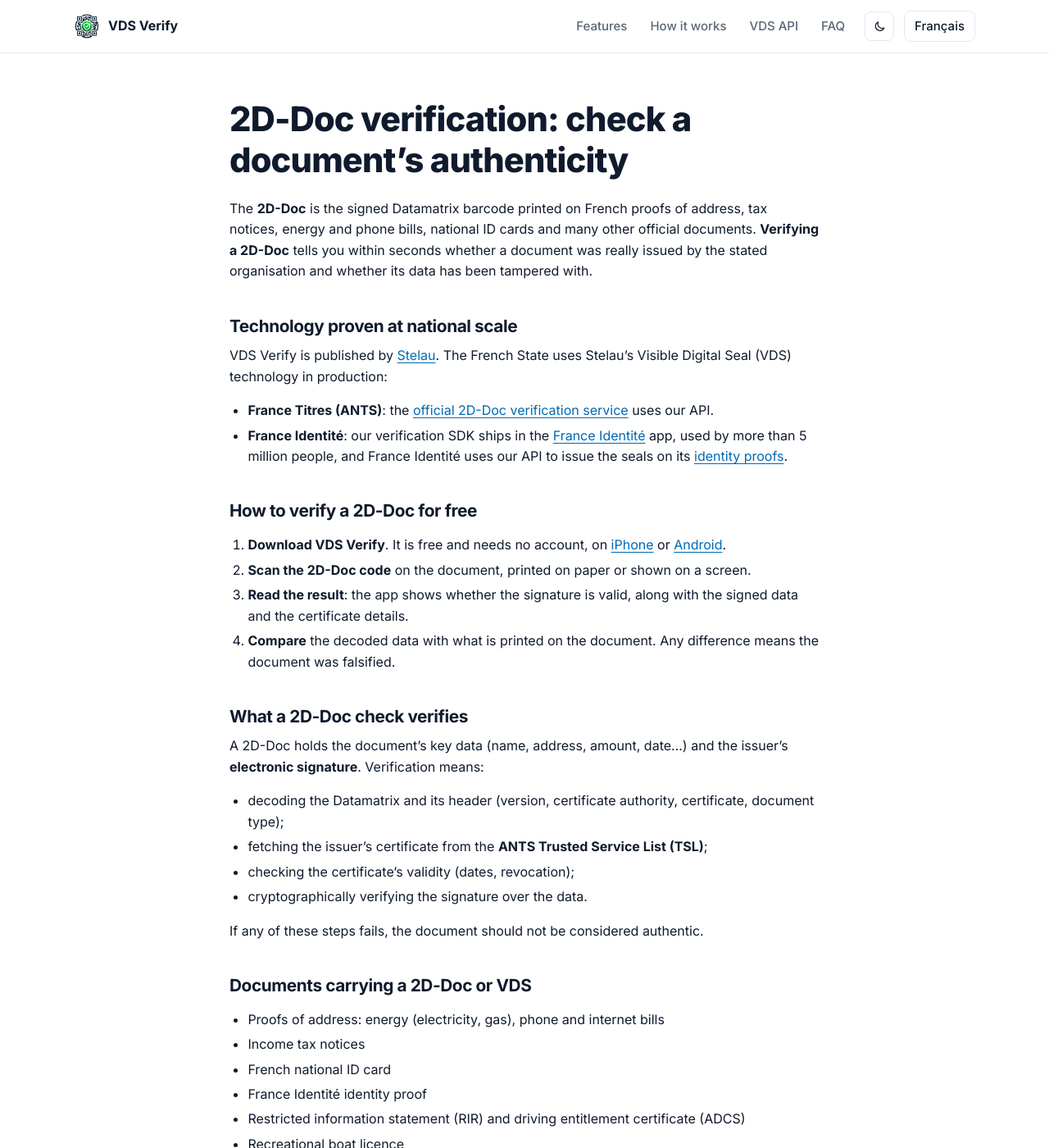
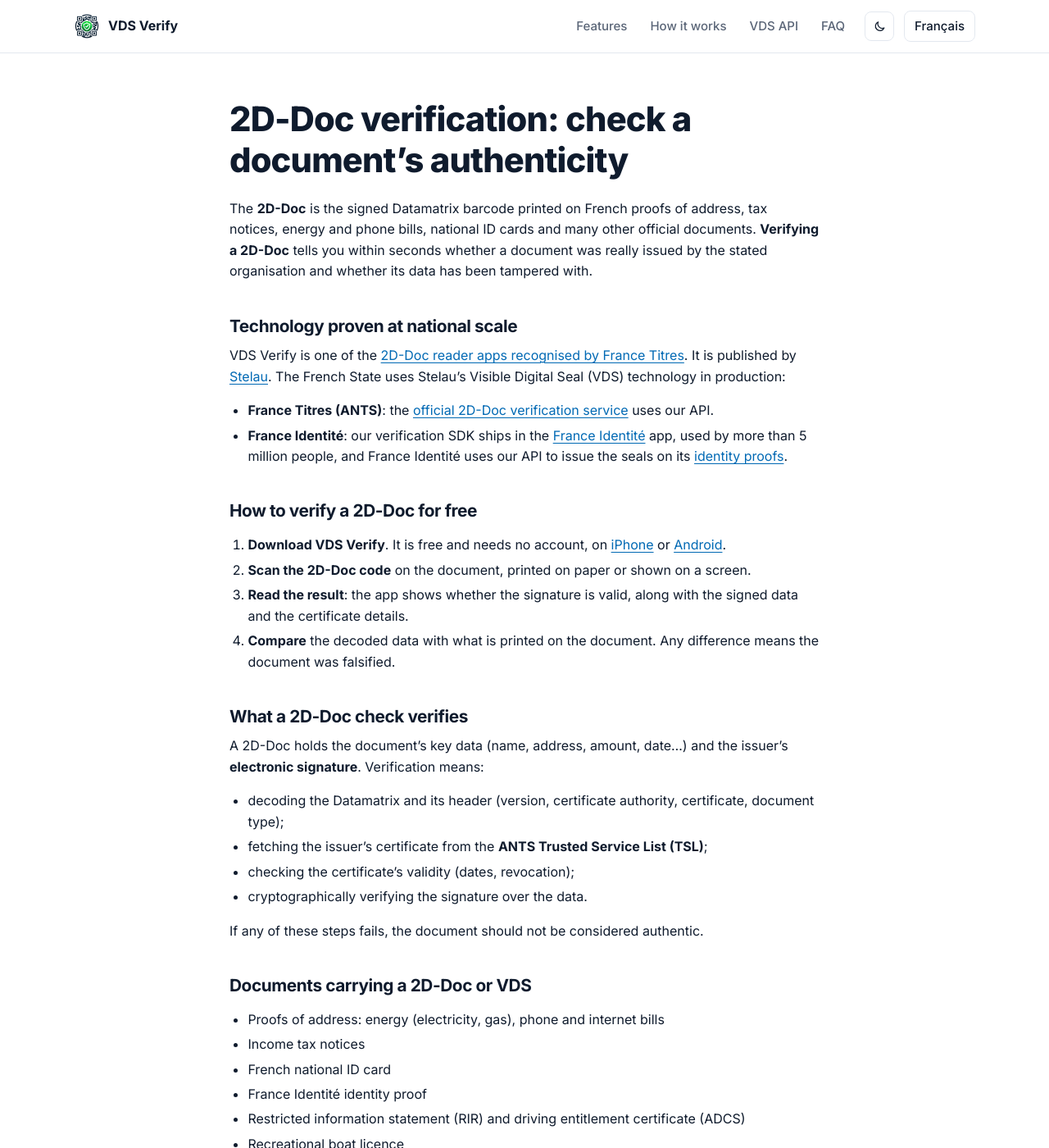
Before and after one commit to stelauconseil/vds-verify, a Jekyll site: the page built from docs/en/2d-doc-verification.md, in a window 1280 px wide and 1400 px high. Shown: the whole window at 82% size. Built offline with Jekyll 4.4.1, drawn with Linux system fonts in a browser that asks for light colours.

Commit message:
feat: Update documentation and UI to highlight recognition by France Titres for 2D-Doc reader app

```diff
--- a/docs/_data/i18n.yml
+++ b/docs/_data/i18n.yml
@@ -27,6 +27,7 @@ fr:
         title: Vérifiez un 2D-Doc ou un CEV <span>en un scan.</span>
         lead: VDS Verify décode et vérifie les Cachets Électroniques Visibles (CEV) apposés sur les documents officiels, factures et justificatifs, et contrôle leur signature auprès de la liste de confiance de l'ANTS.
         alt: Écran de résultat de VDS Verify affichant un CEV valide
+        recognized: Application reconnue par France Titres (ANTS)
     trust: Notre SDK de vérification est intégré à l'app France Identité (plus de 5 millions d'utilisateurs) et notre API est celle utilisée par France Identité pour générer ses CEV et par le service de vérification 2D-Doc de France Titres (ANTS).
     trust_link: En savoir plus
     features:
@@ -131,6 +132,7 @@ en:
         title: Verify a 2D-Doc or VDS <span>in one scan.</span>
         lead: VDS Verify decodes and verifies Visible Digital Seals (VDS) printed on official documents, bills and certificates, and checks their signature against the ANTS trusted list.
         alt: VDS Verify result screen showing a valid seal
+        recognized: App recognised by France Titres (ANTS)
     trust: Our verification SDK ships in the France Identité app (5M+ users), and our API is the one used by France Identité to issue its seals and by the France Titres (ANTS) 2D-Doc verification service.
     trust_link: Learn more
     features:
--- a/docs/_layouts/home.html
+++ b/docs/_layouts/home.html
@@ -41,6 +41,7 @@ layout: default
       <h1>{{ t.hero.title }}</h1>
       <p class="lead">{{ t.hero.lead }}</p>
       {% include store-badges.html t=t %}
+      <p class="recognized">{% include icon.html name="check" %} <a href="https://ants.gouv.fr/nos-missions/les-solutions-numeriques/2d-doc#comment-lire-un-2d-doc-">{{ t.hero.recognized }}</a></p>
     </div>
     <div class="hero-visual">
       {% include screen.html name="identity" lang=page.lang alt=t.hero.alt loading="eager" %}
--- a/docs/assets/css/site.css
+++ b/docs/assets/css/site.css
@@ -92,6 +92,8 @@ p { margin: 0 0 1em; }
 
 .badges { display: flex; flex-wrap: wrap; align-items: center; gap: 12px; margin-top: 28px; }
 .badges img { height: 48px; width: auto; }
+.recognized { margin: 20px 0 0; font-size: 15px; color: var(--muted); }
+.recognized .icon { color: var(--brand); }
 /* The Play badge PNG carries its own transparent padding */
 .badges .badge-play { height: 71px; margin: -11px -9px; }
 
--- a/docs/en/2d-doc-verification.md
+++ b/docs/en/2d-doc-verification.md
@@ -12,7 +12,7 @@ The **2D-Doc** is the signed Datamatrix barcode printed on French proofs of addr
 
 ## Technology proven at national scale
 
-VDS Verify is published by [Stelau](https://www.stelau.com). The French State uses Stelau's Visible Digital Seal (VDS) technology in production:
+VDS Verify is one of the [2D-Doc reader apps recognised by France Titres](https://ants.gouv.fr/nos-missions/les-solutions-numeriques/2d-doc#comment-lire-un-2d-doc-). It is published by [Stelau](https://www.stelau.com). The French State uses Stelau's Visible Digital Seal (VDS) technology in production:
 
 - **France Titres (ANTS)**: the [official 2D-Doc verification service](https://web.2ddoc.services.ants.gouv.fr/) uses our API.
 - **France Identité**: our verification SDK ships in the [France Identité](https://france-identite.gouv.fr/) app, used by more than 5 million people, and France Identité uses our API to issue the seals on its [identity proofs](https://france-identite.gouv.fr/justificatif/).
--- a/docs/llms.txt
+++ b/docs/llms.txt
@@ -11,6 +11,7 @@ Key facts:
 - Verification steps: scan and decode the 2D code; fetch signing certificates from the ANTS Trusted List; check certificate validity and revocation; verify the seal signature; display decoded data and signature details.
 - Privacy: the decoding API processes seals in memory only, stores nothing and keeps no logs. Scan history stays on the user's phone.
 - Stelau also provides a VDS issuing API (create, encode, sign with qualified certificates, HSM compatible, manifest management) and a mobile verification SDK.
+- Recognised by France Titres (ANTS) as a 2D-Doc reader app: https://ants.gouv.fr/nos-missions/les-solutions-numeriques/2d-doc#comment-lire-un-2d-doc-
 - Production references: Stelau's verification SDK ships in the France Identité app (5M+ users); Stelau's API is the one used by France Identité to issue its VDS (identity proofs, SNCF face-to-face checks) and by the official France Titres (ANTS) 2D-Doc verification service (https://web.2ddoc.services.ants.gouv.fr/).
 
 ## Pages
```
Also changed, not shown: docs/verification-2d-doc.md (+1 -1 lines).
